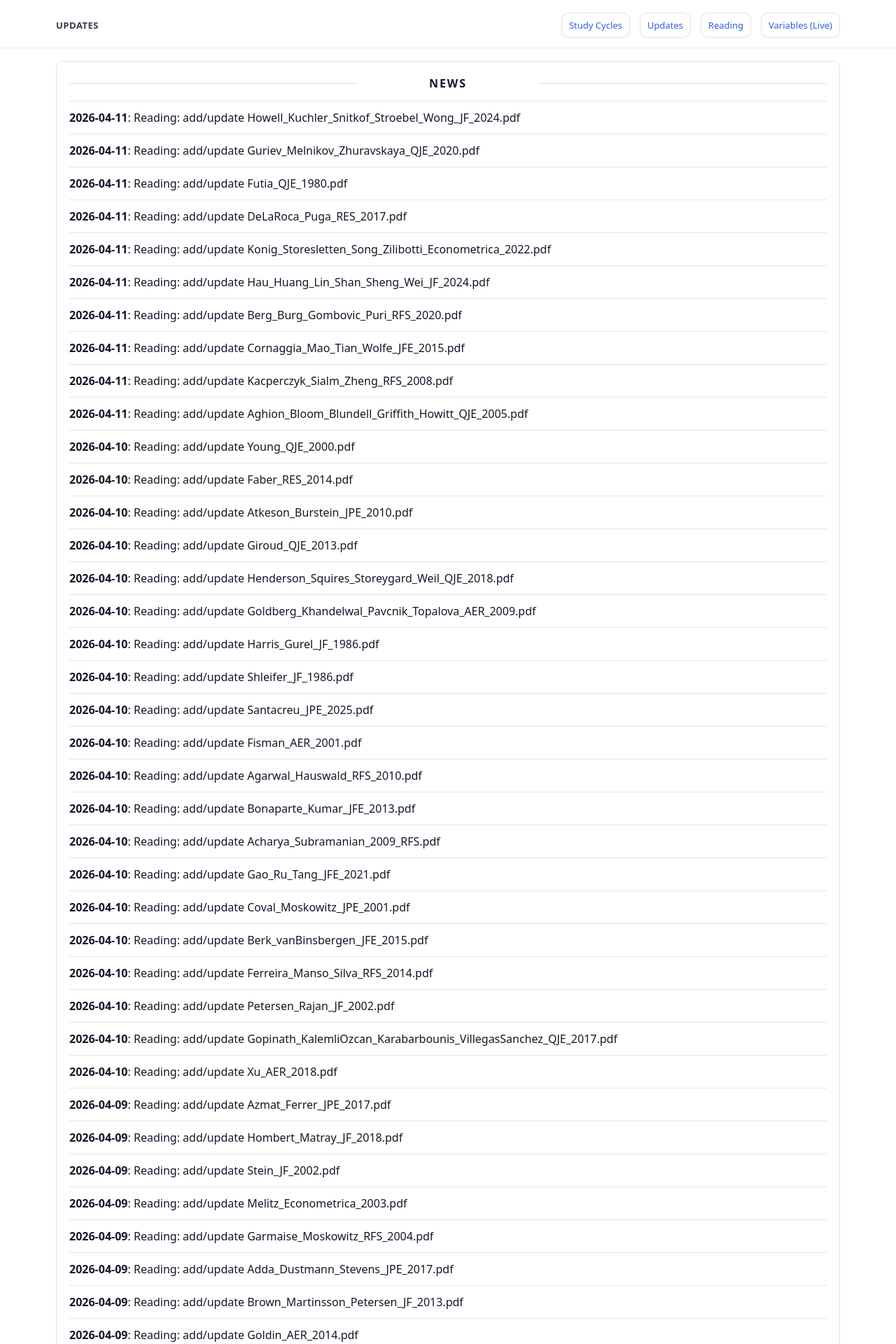
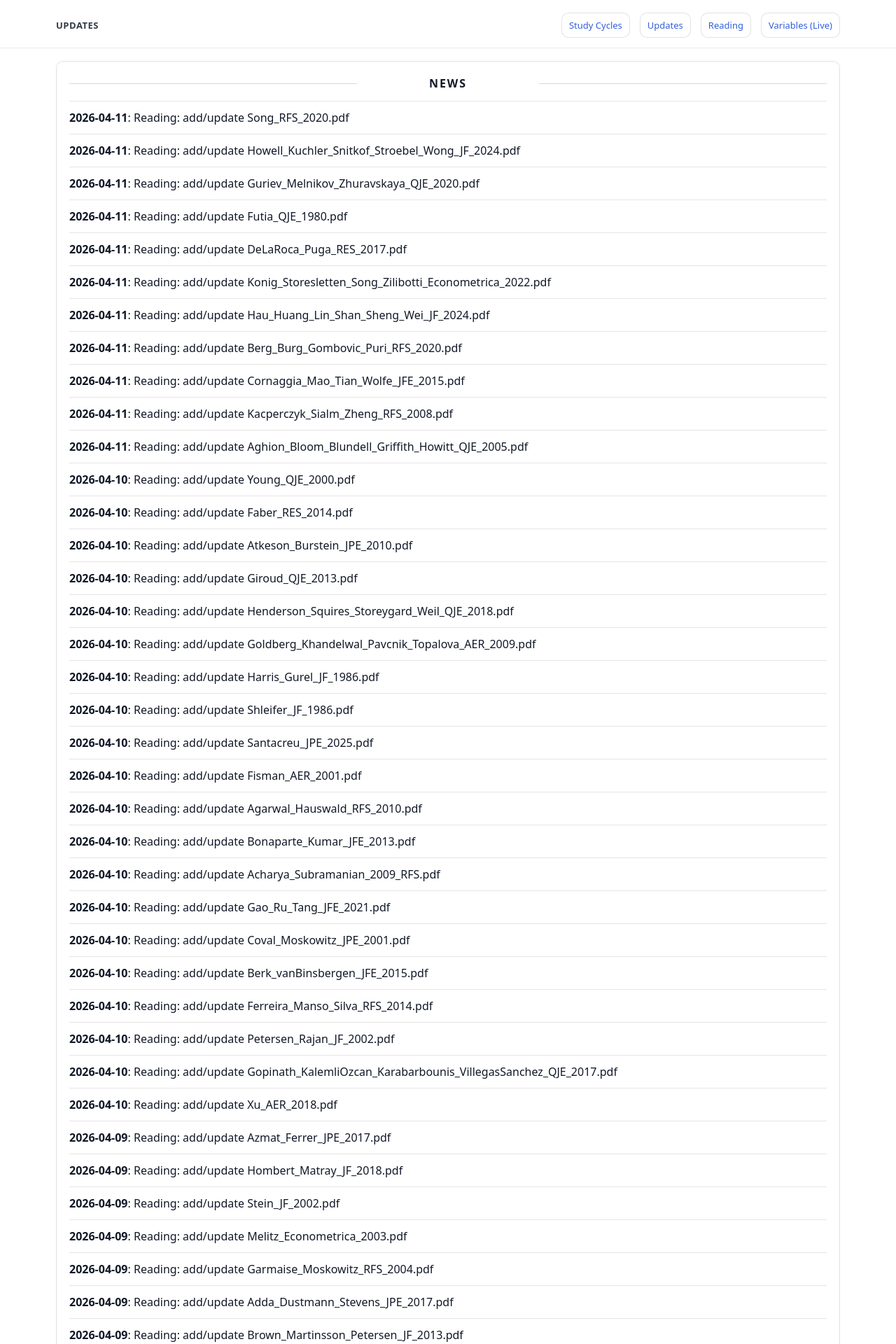
Before and after one commit to yaxinzn/study-archive, a Jekyll site: the page built from updates/index.md, in a window 1280 px wide. Shown: the top 1920 px of the page at 70% size. Built offline with Jekyll 4.4.1, drawn with Linux system fonts in a browser that asks for light colours; some of the changed text lies outside the part shown.

Commit message:
chore: update NEWS feed

```diff
--- a/_data/news.yml
+++ b/_data/news.yml
@@ -1,4 +1,7 @@
 # Auto-generated update history (sorted newest -> oldest). Do not edit manually.
+- ts: "1775906033"
+  date: "2026-04-11"
+  title: "Reading: add/update Song_RFS_2020.pdf"
 - ts: "1775905692"
   date: "2026-04-11"
   title: "Reading: add/update Howell_Kuchler_Snitkof_Stroebel_Wong_JF_2024.pdf"
```
